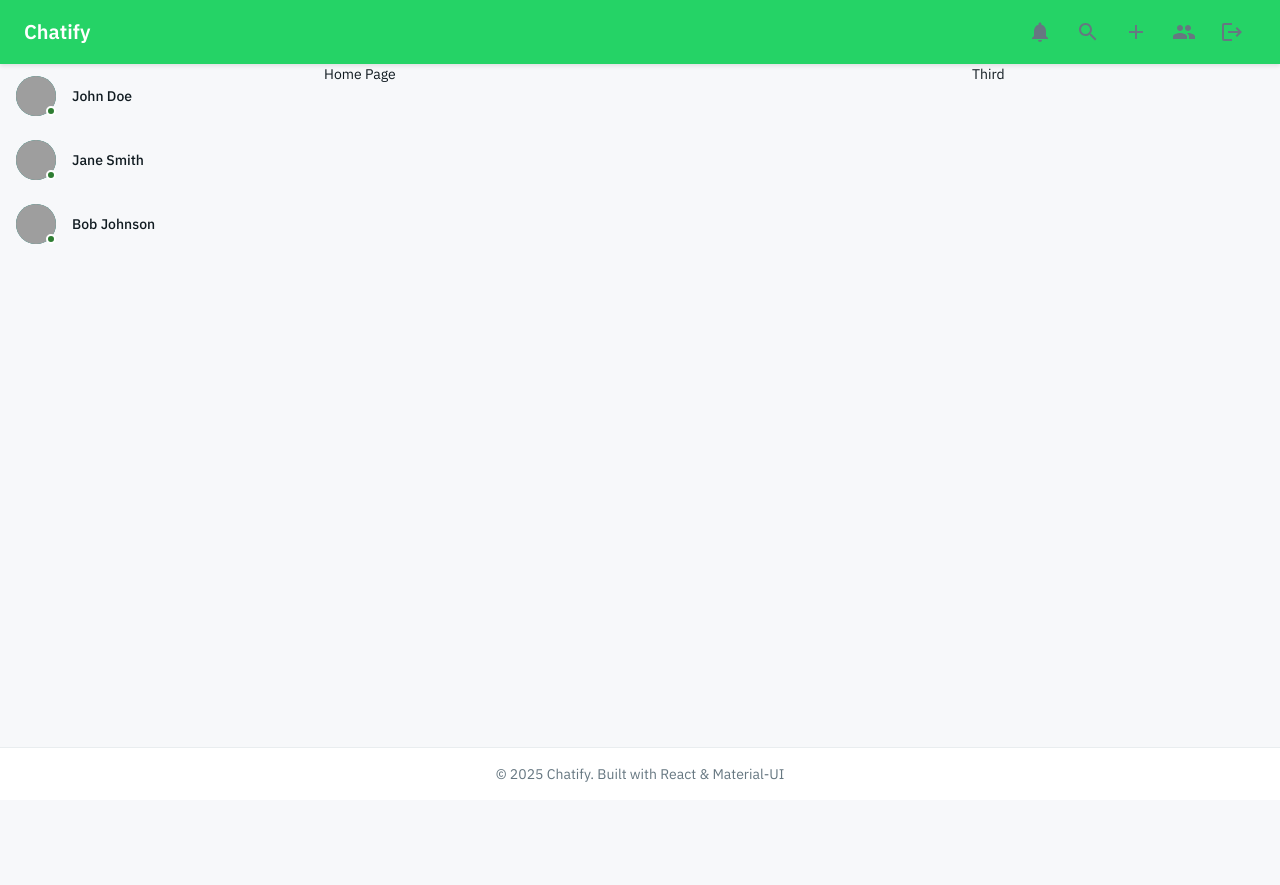
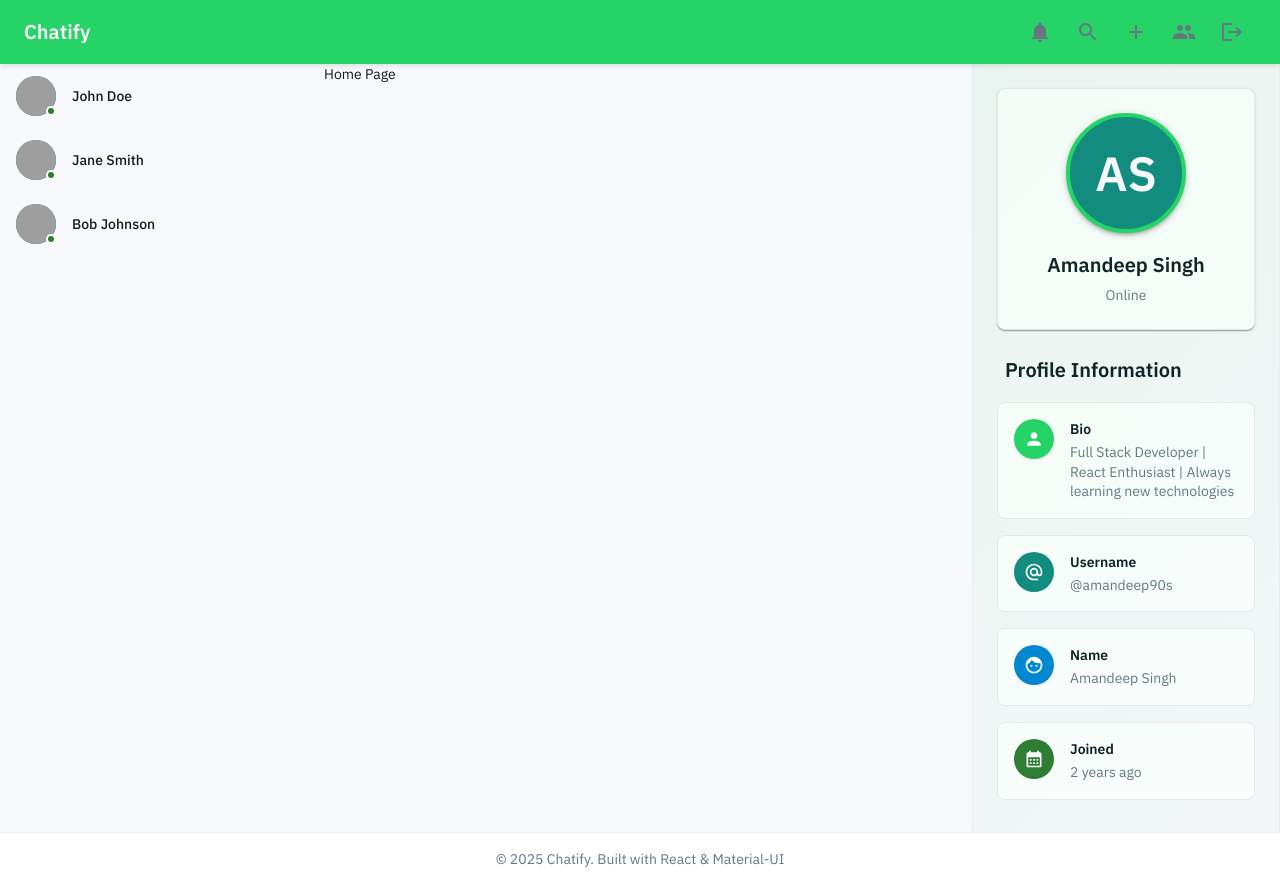
Before and after one commit to amandeep90s/chatify-app, a React (Vite) app in the folder client/: page / in a window 1280 px wide. Before the commit the page ends 800 px from the top, so only its background shows below. Built offline with nearby package versions, Linux system fonts and the light colour scheme; grey boxes are pictures that could not be loaded.

Commit message:
feat: add Profile and ProfileCard components, integrate user profile display in AppLayout

```diff
--- /dev/null
+++ b/client/src/components/app/Profile.jsx
@@ -0,0 +1,110 @@
+import { AlternateEmail, CalendarMonth, Face as FaceIcon, Person } from '@mui/icons-material';
+import { Avatar, Box, Stack, Typography } from '@mui/material';
+import { styled } from '@mui/material/styles';
+import dayjs from 'dayjs';
+import relativeTime from 'dayjs/plugin/relativeTime';
+import { memo } from 'react';
+
+import ProfileCard from '@/components/app/ProfileCard';
+
+dayjs.extend(relativeTime);
+
+const ProfileContainer = styled(Box)(({ theme }) => ({
+  padding: theme.spacing(3),
+  height: '100%',
+  overflow: 'auto',
+  backgroundColor: theme.palette.background.default,
+}));
+
+const ProfileHeader = styled(Box)(({ theme }) => ({
+  display: 'flex',
+  flexDirection: 'column',
+  alignItems: 'center',
+  marginBottom: theme.spacing(3),
+  padding: theme.spacing(3),
+  backgroundColor: theme.palette.background.paper,
+  borderRadius: theme.shape.borderRadius,
+  border: `1px solid ${theme.palette.divider}`,
+  boxShadow: theme.shadows[1],
+}));
+
+const StyledAvatar = styled(Avatar)(({ theme }) => ({
+  width: 120,
+  height: 120,
+  marginBottom: theme.spacing(2),
+  border: `4px solid ${theme.palette.primary.main}`,
+  fontSize: theme.typography.pxToRem(48),
+  fontWeight: 600,
+  boxShadow: theme.shadows[3],
+}));
+
+const UserName = styled(Typography)(({ theme }) => ({
+  fontWeight: 600,
+  color: theme.palette.text.primary,
+  marginBottom: theme.spacing(0.5),
+}));
+
+const UserStatus = styled(Typography)(({ theme }) => ({
+  color: theme.palette.text.secondary,
+  fontSize: '0.875rem',
+}));
+
+const ProfileCardsContainer = styled(Stack)(({ theme }) => ({
+  gap: theme.spacing(1),
+}));
+
+const SectionTitle = styled(Typography)(({ theme }) => ({
+  fontWeight: 600,
+  color: theme.palette.text.primary,
+  marginBottom: theme.spacing(2),
+  paddingLeft: theme.spacing(1),
+}));
+
+function Profile({ user = null }) {
+  // Mock user data - replace with actual user data from props or context
+  const userData = user || {
+    name: 'Amandeep Singh',
+    username: 'amandeep90s',
+    bio: 'Full Stack Developer | React Enthusiast | Always learning new technologies',
+    joinedDate: 'January 1, 2024',
+    avatar: null,
+    isOnline: true,
+  };
+
+  const getInitials = (name) => {
+    return (
+      name
+        ?.split(' ')
+        .map((word) => word.charAt(0))
+        .join('')
+        .toUpperCase()
+        .slice(0, 2) || '?'
+    );
+  };
+
+  return (
+    <ProfileContainer>
+      <ProfileHeader>
+        <StyledAvatar src={userData.avatar}>{!userData.avatar && getInitials(userData.name)}</StyledAvatar>
+        <UserName variant="h6">{userData.name}</UserName>
+        <UserStatus variant="body2">{userData.isOnline ? 'Online' : 'Offline'}</UserStatus>
+      </ProfileHeader>
+
+      <SectionTitle variant="h6">Profile Information</SectionTitle>
+
+      <ProfileCardsContainer>
+        <ProfileCard heading="Bio" description={userData.bio} icon={Person} color="primary" />
+        <ProfileCard heading="Username" description={`@${userData.username}`} icon={AlternateEmail} color="secondary" />
+        <ProfileCard heading="Name" description={userData.name} icon={FaceIcon} color="info" />
+        <ProfileCard
+          heading="Joined"
+          description={dayjs(userData.joinedDate).fromNow()}
+          icon={CalendarMonth}
+          color="success"
+        />
+      </ProfileCardsContainer>
+    </ProfileContainer>
+  );
+}
+
+export default memo(Profile);
--- /dev/null
+++ b/client/src/components/app/ProfileCard.jsx
@@ -0,0 +1,73 @@
+import { Avatar, Box, Stack, Typography } from '@mui/material';
+import { styled } from '@mui/material/styles';
+import { memo } from 'react';
+
+const ProfileContainer = styled(Box)(({ theme }) => ({
+  display: 'flex',
+  alignItems: 'self-start',
+  gap: theme.spacing(2),
+  padding: theme.spacing(2),
+  marginBottom: theme.spacing(1),
+  backgroundColor: theme.palette.background.paper,
+  borderRadius: theme.shape.borderRadius,
+  border: `1px solid ${theme.palette.divider}`,
+  transition: theme.transitions.create(['box-shadow', 'transform'], {
+    duration: theme.transitions.duration.short,
+  }),
+  '&:hover': {
+    boxShadow: theme.shadows[2],
+    transform: 'translateY(-1px)',
+  },
+}));
+
+const IconContainer = styled(Avatar)(({ theme }) => ({
+  width: 40,
+  height: 40,
+  backgroundColor: theme.palette.primary.main,
+  color: theme.palette.primary.contrastText,
+  '& .MuiSvgIcon-root': {
+    fontSize: '1.25rem',
+  },
+}));
+
+const ContentContainer = styled(Stack)({
+  flex: 1,
+  minWidth: 0, // Allows text truncation
+});
+
+const HeadingText = styled(Typography)(({ theme }) => ({
+  fontWeight: 600,
+  color: theme.palette.text.primary,
+  overflow: 'hidden',
+  textOverflow: 'ellipsis',
+  whiteSpace: 'nowrap',
+}));
+
+const DescriptionText = styled(Typography)(({ theme }) => ({
+  color: theme.palette.text.secondary,
+  fontSize: '0.875rem',
+  lineHeight: 1.4,
+}));
+
+function ProfileCard({ heading, description, icon: Icon, color = 'primary' }) {
+  return (
+    <ProfileContainer>
+      {Icon && (
+        <IconContainer sx={{ backgroundColor: `${color}.main` }}>
+          <Icon />
+        </IconContainer>
+      )}
+
+      <ContentContainer spacing={0.5}>
+        <HeadingText variant="body1" title={heading}>
+          {heading}
+        </HeadingText>
+        <DescriptionText variant="body2" title={description}>
+          {description}
+        </DescriptionText>
+      </ContentContainer>
+    </ProfileContainer>
+  );
+}
+
+export default memo(ProfileCard);
--- a/client/src/components/layouts/AppLayout.jsx
+++ b/client/src/components/layouts/AppLayout.jsx
@@ -3,6 +3,7 @@ import { styled } from '@mui/material/styles';
 import { Outlet, useParams } from 'react-router';
 
 import ChatList from '@/components/app/ChatList';
+import Profile from '@/components/app/Profile';
 import Title from '@/components/common/Title';
 import Footer from '@/components/layouts/Footer';
 import Header from '@/components/layouts/Header';
@@ -28,6 +29,23 @@ const MainContentContainer = styled(Grid)(({ theme }) => ({
     '& .MuiGrid-item': {
       minHeight: '300px', // Minimum height for mobile grid items
     },
+  },
+}));
+
+const ProfileGridContainer = styled(Grid)(({ theme }) => ({
+  backgroundColor: theme.palette.background.paper,
+  borderLeft: `1px solid ${theme.palette.divider}`,
+  borderRight: `1px solid ${theme.palette.divider}`,
+  position: 'relative',
+  '&::before': {
+    content: '""',
+    position: 'absolute',
+    top: 0,
+    left: 0,
+    right: 0,
+    bottom: 0,
+    background: `linear-gradient(135deg, ${theme.palette.primary.main}10 0%, ${theme.palette.secondary.main}05 100%)`,
+    pointerEvents: 'none',
   },
 }));
 
@@ -63,9 +81,9 @@ function AppLayout() {
         <Grid size={{ xs: 12, sm: 8, md: 5, lg: 6 }}>
           <Outlet />
         </Grid>
-        <Grid size={{ md: 4, lg: 3 }} sx={{ display: { xs: 'none', md: 'block' } }}>
-          Third
-        </Grid>
+        <ProfileGridContainer size={{ md: 4, lg: 3 }} sx={{ display: { xs: 'none', md: 'block' } }}>
+          <Profile />
+        </ProfileGridContainer>
       </MainContentContainer>
 
       {/* Footer */}
```
